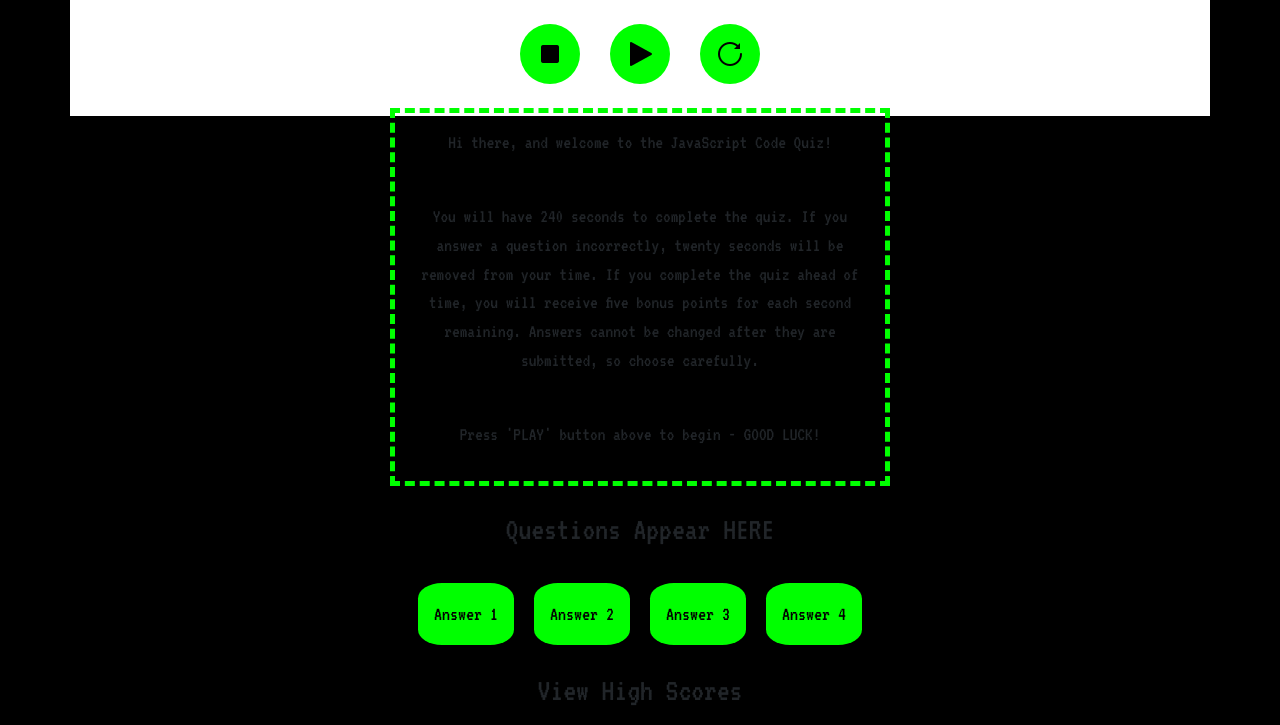
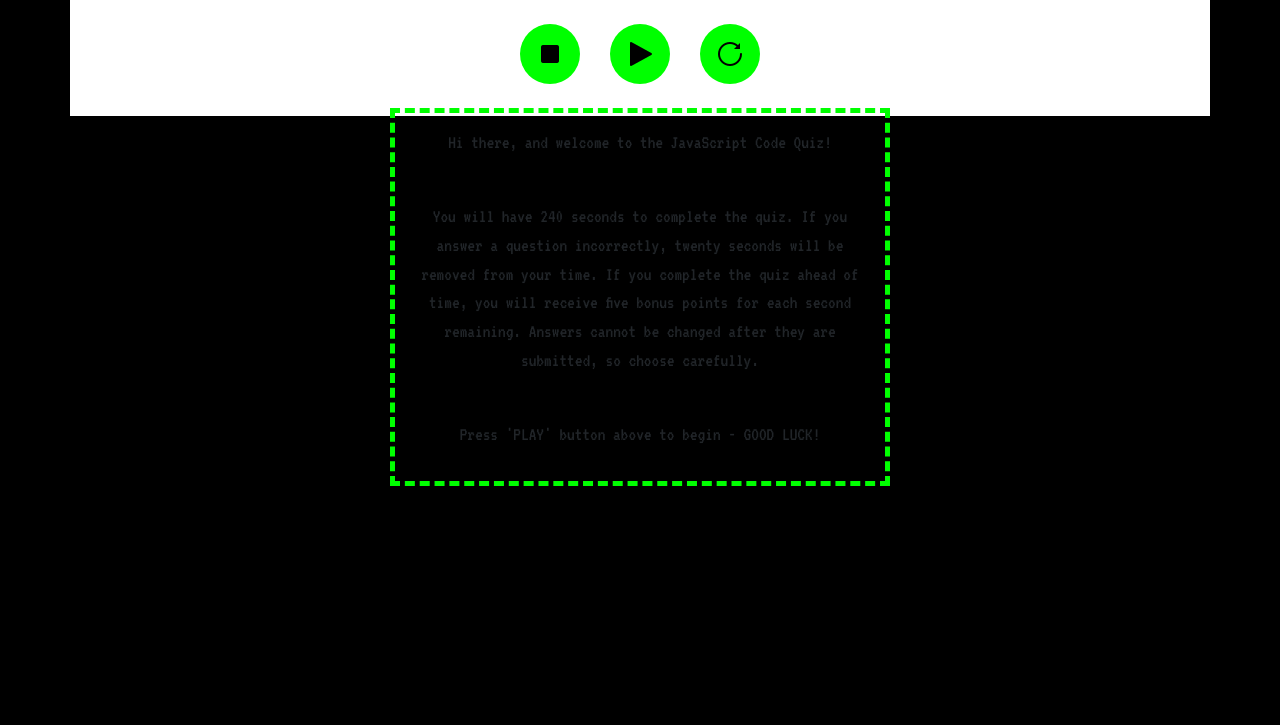
Before and after one commit to TennCreekBridges/JavaScript-Code-Quiz, a plain HTML site: page index.html in a window 1280 px wide. Shown: the part 684-1409 px from the top of the page. After the commit the page ends 1194 px from the top, so only its background shows below. Drawn offline with nearby package versions, Linux system fonts and the light colour scheme.

Commit message:
removed bad HTML

```diff
--- a/index.html
+++ b/index.html
@@ -79,34 +79,8 @@
         </div>
     </section>
 
-    <section id="quizCont">
-      <div class="inner-div">
-          <h2 class="question">Questions Appear HERE </h2>
-          <ul id="quizItems">
-              <li>
-                  <button type="button" name="answer" id="ans1" class="ansButton">Answer 1</button>
-              </li>
-              <li>
-                  <button type="button" name="answer" id="ans2" class="ansButton">Answer 2</button>
-              </li>
-              <li>
-                  <button type="button" name="answer" id="ans3" class="ansButton">Answer 3</button>
-              </li>
-              <li>
-                  <button type="button" name="answer" id="ans4" class="ansButton">Answer 4</button>
-              </li>
-          </ul>
-
-          <div id="showScore" class="scoreArea">
-
-          </div>
-      </div>
-    </section>
-
-  <h2>View High Scores</h2>
 
 
-
-    <script type="text/Javascript" src="assets/js/script.js"></script>
+<script type="text/Javascript" src="assets/js/script.js"></script>
 </body>
 </html>
```
